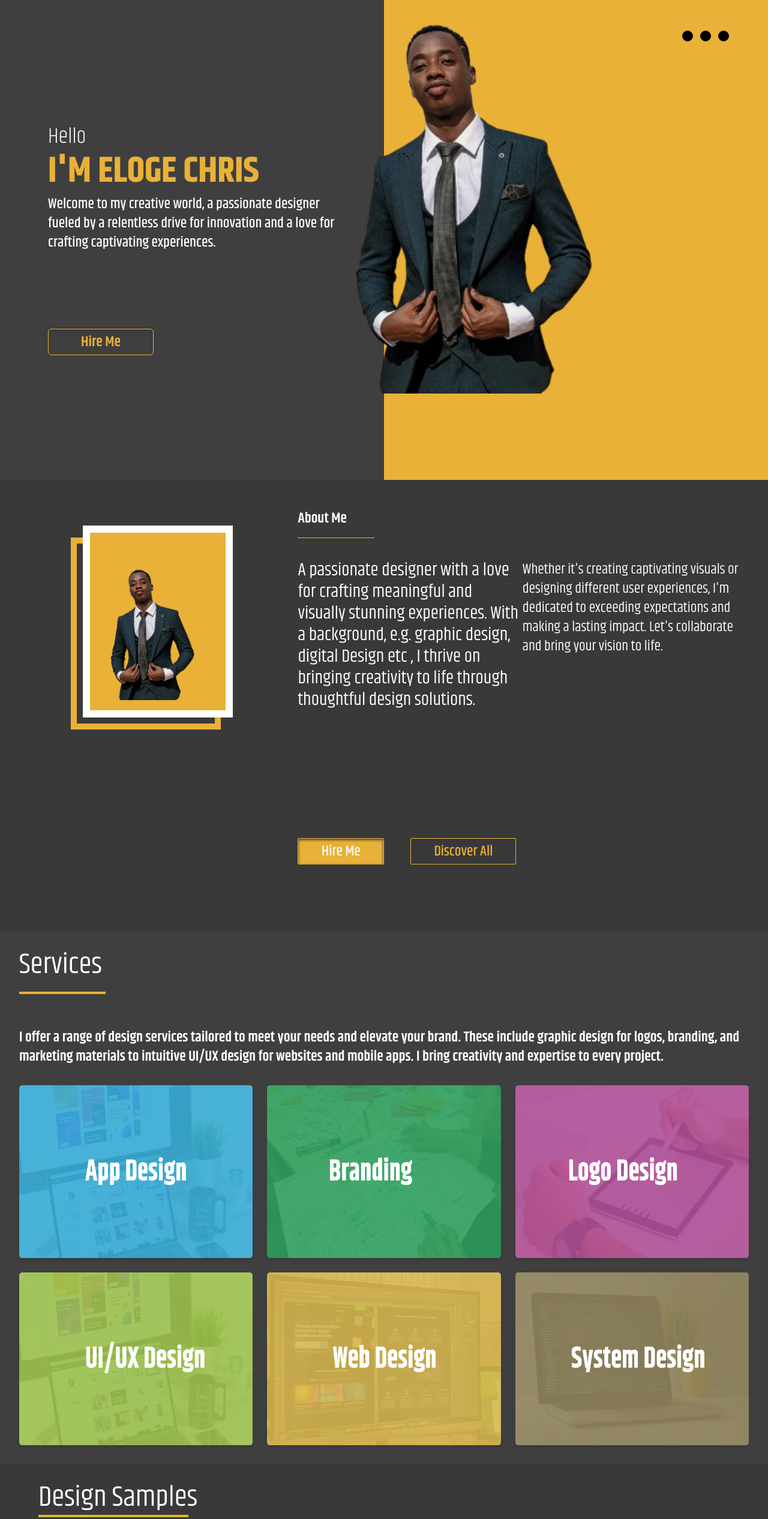
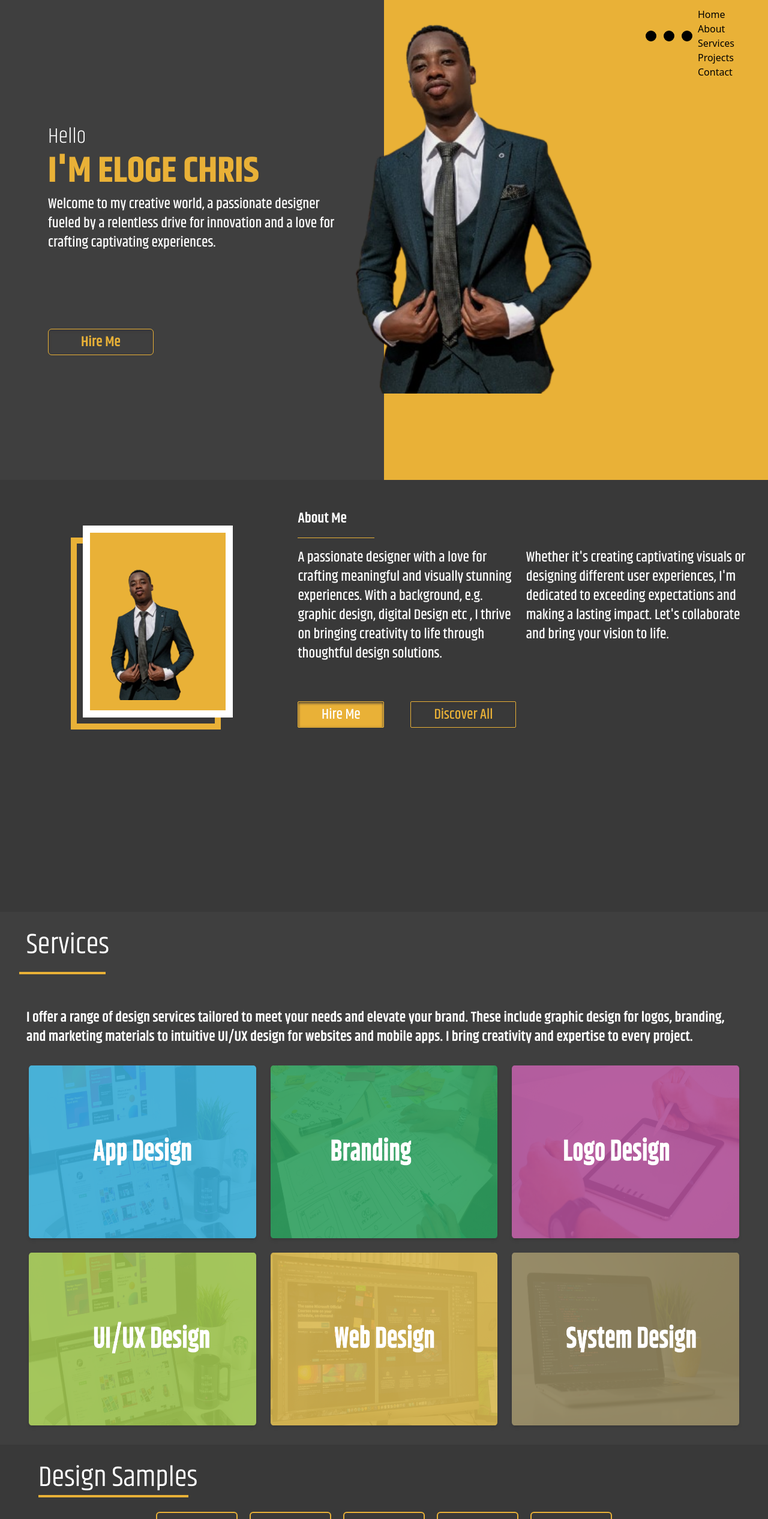
Before and after one commit to 0122345/Eloge_repo, a Next.js app in the folder eloge-portfolio/: page / in a window 1280 px wide. Shown: the top 2532 px of the page at 60% size. Built offline with nearby package versions, Linux system fonts and the light colour scheme.

Commit message:
making changes

```diff
--- a/eloge-portfolio/app/components/About.js
+++ b/eloge-portfolio/app/components/About.js
@@ -3,6 +3,7 @@
 import React, { useEffect, useRef } from "react";
 import Image from "next/image";
 import { motion } from "framer-motion";
+import Link from "next/link";
 
 const About = () => {
   const sectionRef = useRef(null);
@@ -37,11 +38,11 @@ const About = () => {
   };
 
   return (
-    <div ref={sectionRef} className="w-full bg-home-service font-khand p-2 lg:p-4 flex flex-col lg:flex-row overflow-x-hidden h-full">
+    <div ref={sectionRef} className="w-full bg-home-service font-khand p-2 lg:p-4 flex flex-col lg:flex-row overflow-x-hidden h-[90dvh]">
       <div className="relative flex justify-center lg:justify-start lg:ml-[8vw] lg:mt-[10vh] mb-8 lg:mb-0 animate">
         <div className="hidden lg:flex w-[200px] lg:w-[250px] border-[10px] border-solid border-home-yellow h-[270px] lg:h-[320px]">
         </div>
-        <div id="image-potrait" className="hidden lg:flex absolute top-[-10px] lg:top-[-20px] left-[10px] lg:left-[20px] w-[200px] lg:w-[250px] z-10 h-[270px] lg:h-[320px] bg-home-yellow border-[8px] lg:border-[12px] border-solid border-white">
+        <div id="image-potrait" className="hidden lg:flex absolute top-[10px] lg:top-[-20px] left-[10px] lg:left-[20px] w-[200px] lg:w-[250px] z-10 h-[270px] lg:h-[320px] bg-home-yellow border-[8px] lg:border-[12px] border-solid border-white">
           <span id="image-holder" className="flex items-center justify-center w-full h-full">
             <Image
               src="/assets/images/elogeimage.png"
@@ -61,26 +62,27 @@ const About = () => {
               variants={itemVariants}
               className="w-24 lg:w-32 border-t-3 border-home-yellow my-2 lg:my-4 animate"
             />
-            <div className="flex my-5">
+            <div className="flex space-x-3 lg:font-medium font-light">
 
-            <p className="text-xl lg:text-3xl  text-white w-full lg:max-w-[400px] pb-4 lg:pb-8 animate">
+            <p className="text-lg  lg:text-2xl  text-white w-full lg:max-w-[400px]  animate">
               A passionate designer with a love for crafting
               meaningful and visually stunning experiences.
               With a background, e.g. graphic design, digital
               Design etc , I thrive on bringing creativity to
               life through thoughtful design solutions.
           </p>
-          <p className="text-xl lg:text-2xl text-white w-full  lg:max-w-[450px] animate">
+          <p className="text-lg lg:text-2xl text-white w-full  lg:max-w-[450px] animate">
             Whether it's creating captivating visuals or
             designing different user experiences, I'm dedicated
             to exceeding expectations and making a lasting impact.
             Let's collaborate and bring your vision to life.
           </p>
          </div>
-        <div className="flex flex-col sm:flex-row my-12 lg:my-24 pt-3 lg:pt-16 space-y-4 sm:space-y-0 sm:space-x-4 lg:space-x-11 animate">
-            <span className='border border-home-yellow border-solid rounded-sm w-full sm:w-36 h-11 shadow-inner shadow-[#383636] flex items-center justify-center text-xl lg:text-2xl font-medium hover:bg-home-gray hover:text-home-yellow cursor-pointer bg-home-yellow text-white'>
+        <div className="flex flex-col sm:flex-row   pt-3 lg:pt-16 space-y-4 sm:space-y-0 sm:space-x-4 lg:space-x-11 animate">
+            <Link href="/project"><span className='border border-home-yellow border-solid rounded-sm w-full sm:w-36 h-11 shadow-inner shadow-[#383636] flex items-center justify-center text-xl lg:text-2xl font-medium hover:bg-home-gray hover:text-home-yellow cursor-pointer bg-home-yellow text-white'>
               Hire Me
             </span>
+            </Link>
             <span className='border border-home-yellow border-solid rounded-sm w-full sm:w-44 h-11 shadow-inner shadow-[#383636] flex items-center justify-center text-xl lg:text-2xl font-medium text-home-yellow cursor-pointer hover:bg-home-yellow hover:text-home-gray'>
               Discover All
             </span>
--- a/eloge-portfolio/app/components/Nav.js
+++ b/eloge-portfolio/app/components/Nav.js
@@ -1,14 +1,31 @@
 import { BsThreeDots } from "react-icons/bs";
-
-
-
+import Link from "next/link";
 
 function Nav() {
-    return (
-        <main className="hidden lg:flex top-3  right-14 absolute">
-            <BsThreeDots className="text-8xl"  />
-        </main>
-    )
+  return (
+    <main className="hidden lg:flex top-3  right-14 absolute">
+      <BsThreeDots className="text-8xl" />
+      <nav>
+        <ul>
+          <li>
+            <Link href="/">Home</Link>
+          </li>
+          <li>
+            <Link href="/about">About</Link>
+          </li>
+          <li>
+            <Link href="/services">Services</Link>
+          </li>
+          <li>
+            <Link href="/projects">Projects</Link>
+          </li>
+          <li>
+            <Link href="/contact">Contact</Link>
+          </li>
+        </ul>
+      </nav>
+    </main>
+  );
 }
 
-export default Nav
+export default Nav;
--- a/eloge-portfolio/app/components/Projects.js
+++ b/eloge-portfolio/app/components/Projects.js
@@ -57,10 +57,12 @@ const Projects = () => {
             {selectedImages.map((image, index) => (
               <div key={index} className="relative h-40 sm:h-44 w-full animate" style={{transitionDelay: `${index * 100}ms`}}>
                 <Image
+                  data-sizes="auto"
                   src={image.img}
                   alt={image.title}
                   fill
                   objectFit="cover"
+                  loading="lazy"
                 />
               </div>
             ))}
@@ -79,10 +81,12 @@ const Projects = () => {
           <div key={item.id || index} className='w-full sm:w-[48%] lg:w-[30%] mb-4 hover animate' style={{transitionDelay: `${index * 100}ms`}}>
             <div className='relative h-64 sm:h-72 hover:bg-home-yellow overflow-hidden shadow-md'>
               <Image
+                data-sizes="auto"
                 src={item.img || item.image}
                 alt={item.alt || item.title || 'Project image'}
                 fill
                 objectFit="cover"
+                loading='lazy'
               />
             </div>
           </div>
--- a/eloge-portfolio/app/components/Services.js
+++ b/eloge-portfolio/app/components/Services.js
@@ -24,16 +24,16 @@ const Services = () => {
 
   return (
     <section ref={sectionRef} className="w-full h-full bg-home-gray font-khand lg:p-8 md:px-16 flex flex-col">
-      <h1 className="text-5xl text-white animate">Services</h1>
-      <hr className="w-28 h-2 lg:w-36 border-t-4 border-home-yellow my-3 lg:my-5 animate" />
-      <p className="mt-8 text-2xl font-semibold text-white animate">
+      <h1 className="text-5xl text-white animate px-3">Services</h1>
+      <hr className="w-24 h-2 lg:w-36 border-t-4 pl-2 border-home-yellow my-3 lg:my-5 animate" />
+      <p className="mt-8 text-lg lg:text-2xl lg:font-semibold text-white animate h-full px-3">
         I offer a range of design services tailored to meet your needs and
         elevate your brand. These include graphic design for logos, branding, and
         marketing materials to intuitive UI/UX design for websites and mobile
         apps. I bring creativity and expertise to every project.
       </p>
 
-      <div className="grid grid-cols-1 md:grid-cols-2 lg:grid-cols-3 gap-6 mt-8">
+      <div className="grid grid-cols-1 md:grid-cols-2 lg:grid-cols-3 gap-6 mt-8 px-4">
         {frames?.map((item, i) => (
           <div key={item.alt || `service-${i}`} className='w-full animate' style={{transitionDelay: `${i * 100}ms`}}>
             <div className='relative h-72 rounded-none overflow-hidden shadow-md p-8'>
--- a/eloge-portfolio/public/utils.js
+++ b/eloge-portfolio/public/utils.js
@@ -163,8 +163,82 @@ export const ui_design = [
 ]
 
 export const buttons = [
+    {
+        id: 1,
+        name: 'All Designs',
+        image : [
+           {
+               title: 'Logo 1',
+               img:'/projects/log1.jpg'
+           },
+           {
+               title: 'Logo 2',
+               img:'/projects/log2.jpg'
+           },
+           {
+               title: 'Logo 3',
+               img:'/projects/log3.jpg'
+           },
+           {
+               title: 'Logo 4',
+               img:'/projects/log4.jpg'
+           },
+           {
+               title: 'Logo 5',
+               img:'/projects/log5.jpg'
+           },
+           {
+            title: 'App 1',
+            img: '/projects/app1.jpg'
+        },
+        {
+            title: 'App 2',
+            img: '/projects/app2.jpg'
+        },
+        {
+            title: 'App 3',
+            img: '/projects/app3.jpg'
+        },
+        {
+            title: 'App 4',
+            img: '/projects/app4.jpg'
+        },
+        {
+            title: 'App 5',
+            img: '/projects/app9.jpg'
+        },
+        {
+            title: 'App 6',
+            img: '/projects/app 4.png'
+        },
+        {
+            title: 'web 1',
+            img: '/projects/web1.jpg'
+         },
+         {
+            title: 'web 2',
+            img: '/projects/web2.jpg'
+         },
+         {
+            title: 'web 3',
+            img: '/projects/web3.jpg'
+         },
+         {
+            title: 'web4',
+            img: '/projects/web4.jpg'
+         },
+         {
+            title: 'web 6',
+            img:'/projects/web6.jpg'
+         },
+         {
+            title: 'Content Creation 1',
+            img: '/projects/content creation.jpg'
+        }
+        ],
+      },
    {
-     id: 1,
+     id: 2,
      name: 'Graphic Design',
      image : [
         {
@@ -187,7 +261,6 @@ export const buttons = [
             title: 'Logo 5',
             img:'/projects/log5.jpg'
         }
-
      ],
    },
    {
```
